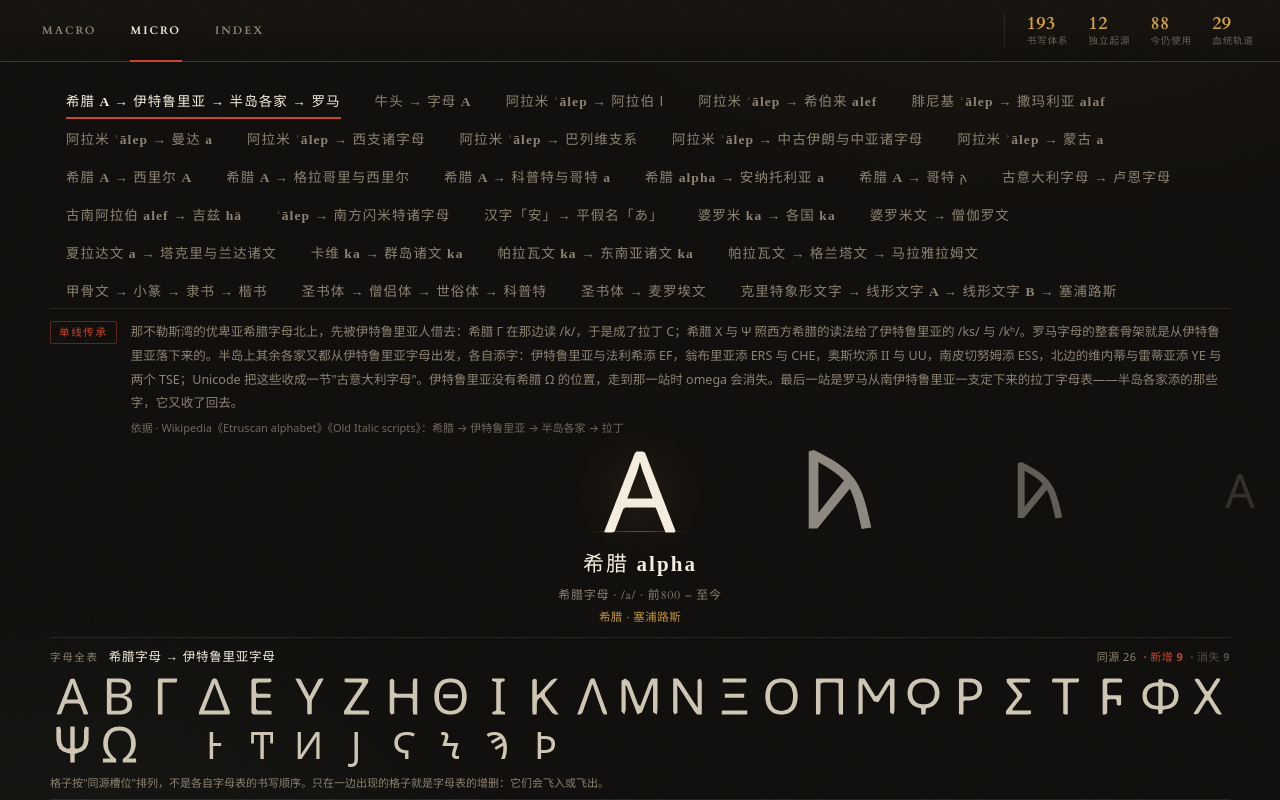
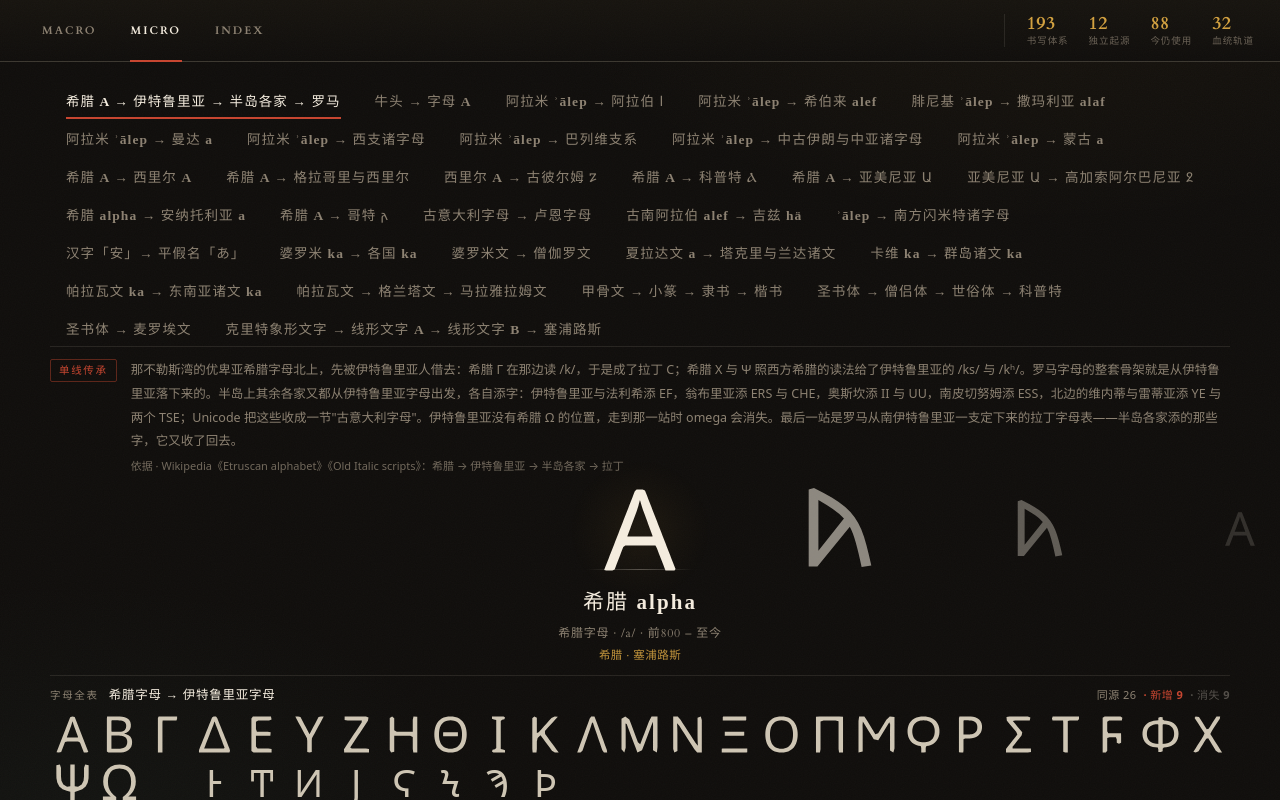
Before and after one commit to JewelRoam/Glyph-Atlas, a React (Vite) app: page / in a window 1280 px wide. Both pictures are taken after a click on the button "MICRO". Built offline with nearby package versions, Linux system fonts and the light colour scheme; a web font is replaced by a local one.

Commit message:
图版加白底 + 亚美尼亚/高加索/彼尔姆三条血统轨道

```diff
--- a/src/App.css
+++ b/src/App.css
@@ -489,10 +489,14 @@ main {
 .plate-open {
   display: block;
   width: 100%;
-  padding: 0;
+  /* 一圈纸边：图版是裱在纸上的实物拓片或照片，不是压在夜色里的浮层 */
+  padding: 10px;
   border: 0;
-  background: none;
+  background: color-mix(in srgb, var(--paper) 94%, transparent);
   cursor: zoom-in;
+  /* 纸面自成一层：图上的 multiply 只和这层纸相乘，
+     不会跟页面深底叠在一起把整幅图压成黑的 */
+  isolation: isolate;
 }
 .plate img {
   display: block;
@@ -501,7 +505,7 @@ main {
   max-height: 340px;
   margin: 0 auto;
   object-fit: contain;
-  background: color-mix(in srgb, var(--paper) 94%, transparent);
+  background: none;
   mix-blend-mode: multiply;
 }
 .plate-open:focus-visible {
--- a/src/data/lineages.ts
+++ b/src/data/lineages.ts
@@ -281,21 +281,75 @@ export const lineages: Lineage[] = [
   },
 
   {
-    id: 'greek-diaspora',
-    nameZh: '希腊 Α → 科普特与哥特 a',
-    nameEn: 'Greek Α → Coptic and Gothic a',
-    mode: 'cognate',
-    source: 'Wikipedia《Gothic alphabet》（乌尔菲拉以希腊字母为底）、《Coptic alphabet》',
+    id: 'cyrillic-permic',
+    nameZh: '西里尔 А → 古彼尔姆 𐍐',
+    nameEn: 'Cyrillic А → Old Permic 𐍐',
+    mode: 'chain',
+    source: 'Wikipedia《Old Permic script》：1372 年斯蒂芬为科米语创制，字母取自西里尔与希腊并掺入科米印记符号；字母表据 Lytkin 1952',
     description:
-      '希腊字母往南、往北各留下一支自己的 /a/：' +
-      '尼罗河谷用希腊字母记写埃及语，科普特 alfa Ⲁ 直接沿用了希腊的字面；' +
-      '四世纪的乌尔菲拉为哥特语造字母，aza 𐌰 也是照希腊 alpha 的骨架立的。' +
-      '这一站只收字形上真能对回希腊的两家——亚美尼亚、格鲁吉亚的字母表另有来路，' +
-      '不作为希腊 alpha 的后身列在这里。',
+      '1372 年，俄罗斯传教士彼尔姆的斯蒂芬为科米语造了一套字母，' +
+      '头两枚读 an、bur，整套因此被叫作 Abur。它没有照搬现成字母，' +
+      '而是把西里尔与希腊的笔画拆开重排，再掺进科米人用刀刻的印记符号——' +
+      '记号是刻出来的、不是写出来的，笔画自然跟 А 不像。' +
+      '这套字母用到十七世纪被西里尔取代，此后还被俄国人拿去当密码写俄语。',
+    stops: [
+      { script: 'cyrillic', char: 'А', label: '西里尔 azъ', phonetic: 'a' },
+      { script: 'old-permic', char: '𐍐', label: '古彼尔姆 an', phonetic: 'a' },
+    ],
+  },
+
+  {
+    id: 'greek-coptic',
+    nameZh: '希腊 Α → 科普特 Ⲁ',
+    nameEn: 'Greek Α → Coptic Ⲁ',
+    mode: 'chain',
+    source: 'Wikipedia《Coptic alphabet》：科普特字形以希腊安色尔体为基础，另从世俗体补入六七枚字母',
+    description:
+      '尼罗河谷为了把埃及语写清楚，整套借走了希腊字母：二十四枚希腊字母原样进来，' +
+      '再补上六七枚取自世俗体的旧符号，去记希腊语没有的音。' +
+      '同一个 /a/，科普特的 alfa Ⲁ 与希腊 alpha 几乎不用改形，' +
+      '是希腊字母往南传出去的一支里字面保留得最完整的一个。',
     stops: [
       { script: 'greek', char: 'Α', label: '希腊 alpha', phonetic: 'a' },
       { script: 'coptic', char: 'Ⲁ', label: '科普特 alfa', phonetic: 'a' },
-      { script: 'gothic', char: '𐌰', label: '哥特 aza', phonetic: 'a' },
+    ],
+  },
+
+  {
+    id: 'greek-armenian',
+    nameZh: '希腊 Α → 亚美尼亚 Ա',
+    nameEn: 'Greek Α → Armenian Ա',
+    mode: 'chain',
+    source: 'Wikipedia《Armenian alphabet》：多数意见认为亚美尼亚字母以希腊为模型，证据是字母顺序、数字值排法与 Θ/թ、Φ/փ、Β/բ 等形近对',
+    description:
+      '405 年，梅斯罗布·马什托茨为亚美尼亚语造了一套字母，用到今天几乎没有改过。' +
+      '字面是他重画过的，整张表的骨架却照着希腊来：字母顺序按希腊排，' +
+      '前九枚各领 1 到 9、再往下领十位与百位的数字值，也和希腊一一对上。' +
+      '常被举出来的形近例子是三对——希腊 Θ 与亚美尼亚 թ、Φ 与 փ、Β 与 բ；' +
+      '整表头一枚 ayb Ա 与希腊 alpha 同占第一格、同读 /a/，这条线就从它开头。',
+    stops: [
+      { script: 'greek', char: 'Α', label: '希腊 alpha', phonetic: 'a' },
+      { script: 'armenian', char: 'Ա', label: '亚美尼亚 ayb', phonetic: 'a' },
+    ],
+  },
+
+  {
+    id: 'armenian-albanian',
+    nameZh: '亚美尼亚 Ա → 高加索阿尔巴尼亚 𐔰',
+    nameEn: 'Armenian Ա → Caucasian Albanian 𐔰',
+    mode: 'chain',
+    source: 'Wikipedia《Caucasian Albanian script》《Caucasian Albania》：据科里温《马斯托茨传》，字母由梅斯罗布·马什托茨创制；52 枚字母的形式近格鲁吉亚、埃塞俄比亚与亚美尼亚',
+    description:
+      '高加索阿尔巴尼亚文是东高加索的基督教地区为自己语言造的一套字母，' +
+      '记的是今天乌迪人祖先讲的话。据弟子科里温写的《马斯托茨传》，' +
+      '字母是梅斯罗布·马什托茨应一位阿尔巴尼亚长者本雅明之请造的；' +
+      '十五世纪的比较字表抄本里还留着 52 枚。表头几枚的名字与亚美尼亚一路对下来——' +
+      'alt 对 ayb、bet 对 ben、gim 对 gim，头一枚 𐔰 与亚美尼亚的 Ա 一样读 /a/、' +
+      '一样占第一格。字面本身与格鲁吉亚、埃塞俄比亚、亚美尼亚三家都有几分像，' +
+      '来路不止一条，这一站走的是最硬的那条：同一批人、同一个世纪、同一种教会文字传统。',
+    stops: [
+      { script: 'armenian', char: 'Ա', label: '亚美尼亚 ayb', phonetic: 'a' },
+      { script: 'caucasian-albanian', char: '𐔰', label: '高加索阿尔巴尼亚 a', phonetic: 'a' },
     ],
   },
 
```
Also changed, not shown: src/data/glyphPaths.ts (+6 -0 lines), 1 other file (tests, documents, lock files or other folders).
